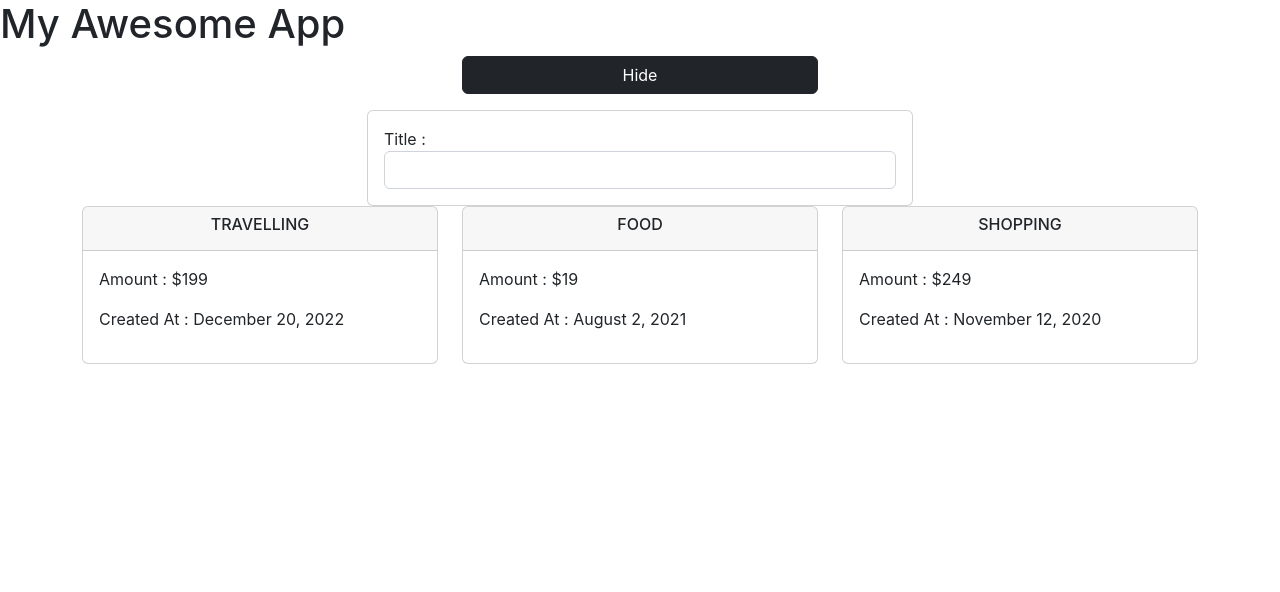
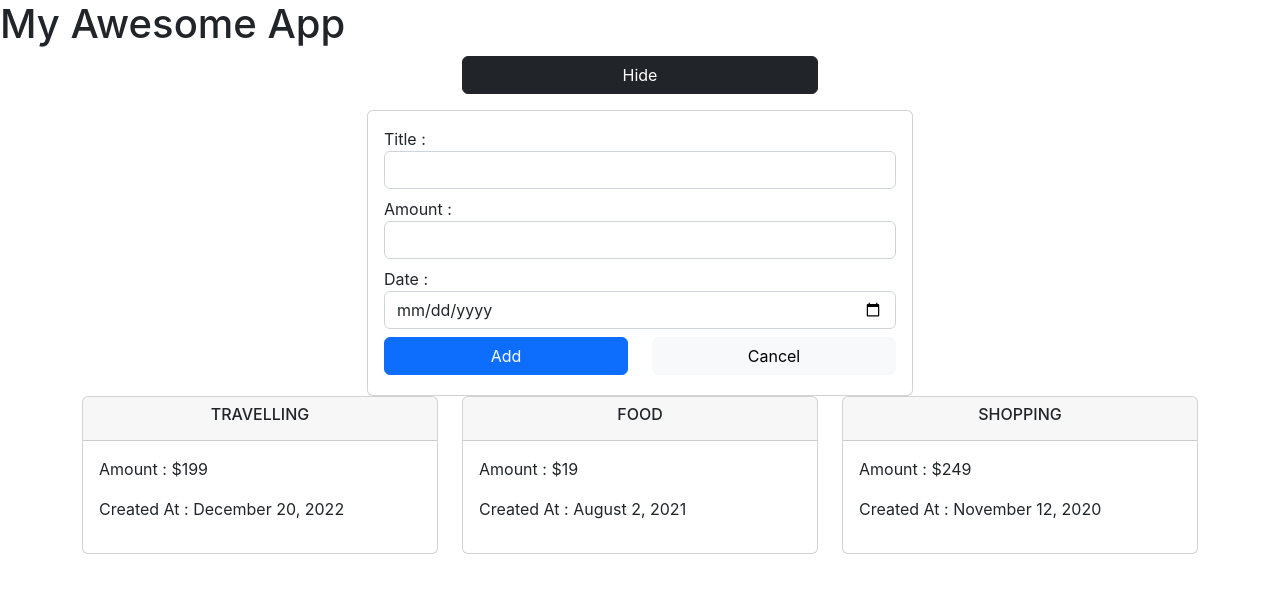
Before and after one commit to synergy2411/del-mar-23-react, a React (Create React App) app in the folder frontend/: page / in a window 1280 px wide. Both pictures are taken after a click on the button "Show". Shown: the top 592 px of the page. Built offline with nearby package versions, Linux system fonts and the light colour scheme.

Commit message:
form added

```diff
--- a/frontend/src/Components/Expenses/ExpenseForm/ExpenseForm.jsx
+++ b/frontend/src/Components/Expenses/ExpenseForm/ExpenseForm.jsx
@@ -3,11 +3,16 @@ import React, { Component } from "react";
 class ExpenseForm extends Component {
   state = {
     enteredTitle: "",
+    enteredAmount: "",
+    enteredCreatedAt: "",
   };
 
-  titleChangeHandler = (event) => {
+  titleChangeHandler = (event) =>
     this.setState({ enteredTitle: event.target.value });
-  };
+  amountChangeHandler = (event) =>
+    this.setState({ enteredAmount: event.target.value });
+  createdAtChangeHandler = (event) =>
+    this.setState({ enteredCreatedAt: event.target.value });
 
   render() {
     return (
@@ -17,7 +22,7 @@ class ExpenseForm extends Component {
             <div className="card-body">
               <form>
                 {/* title (Controlled Component)*/}
-                <div className="form-group">
+                <div className="form-group mb-2">
                   <label htmlFor="title">Title :</label>
                   <input
                     type="text"
@@ -28,8 +33,46 @@ class ExpenseForm extends Component {
                   />
                 </div>
                 {/* amount */}
+                <div className="form-group mb-2">
+                  <label htmlFor="amount">Amount :</label>
+                  <input
+                    type="number"
+                    className="form-control"
+                    name="amount"
+                    value={this.state.enteredAmount}
+                    onChange={this.amountChangeHandler}
+                    min="0.1"
+                    step="0.1"
+                  />
+                </div>
                 {/* createdAt */}
+                <div className="form-group mb-2">
+                  <label htmlFor="createdAt">Date :</label>
+                  <input
+                    type="date"
+                    className="form-control"
+                    name="createdAt"
+                    value={this.state.enteredCreatedAt}
+                    onChange={this.createdAtChangeHandler}
+                    min="2020-04-01"
+                    max="2023-03-31"
+                  />
+                </div>
                 {/* buttons : Add / Cancel*/}
+                <div className="form-group mb-1">
+                  <div className="row">
+                    <div className="col">
+                      <div className="d-grid">
+                        <button className="btn btn-primary">Add</button>
+                      </div>
+                    </div>
+                    <div className="col">
+                      <div className="d-grid">
+                        <button className="btn btn-light">Cancel</button>
+                      </div>
+                    </div>
+                  </div>
+                </div>
               </form>
             </div>
           </div>
```
